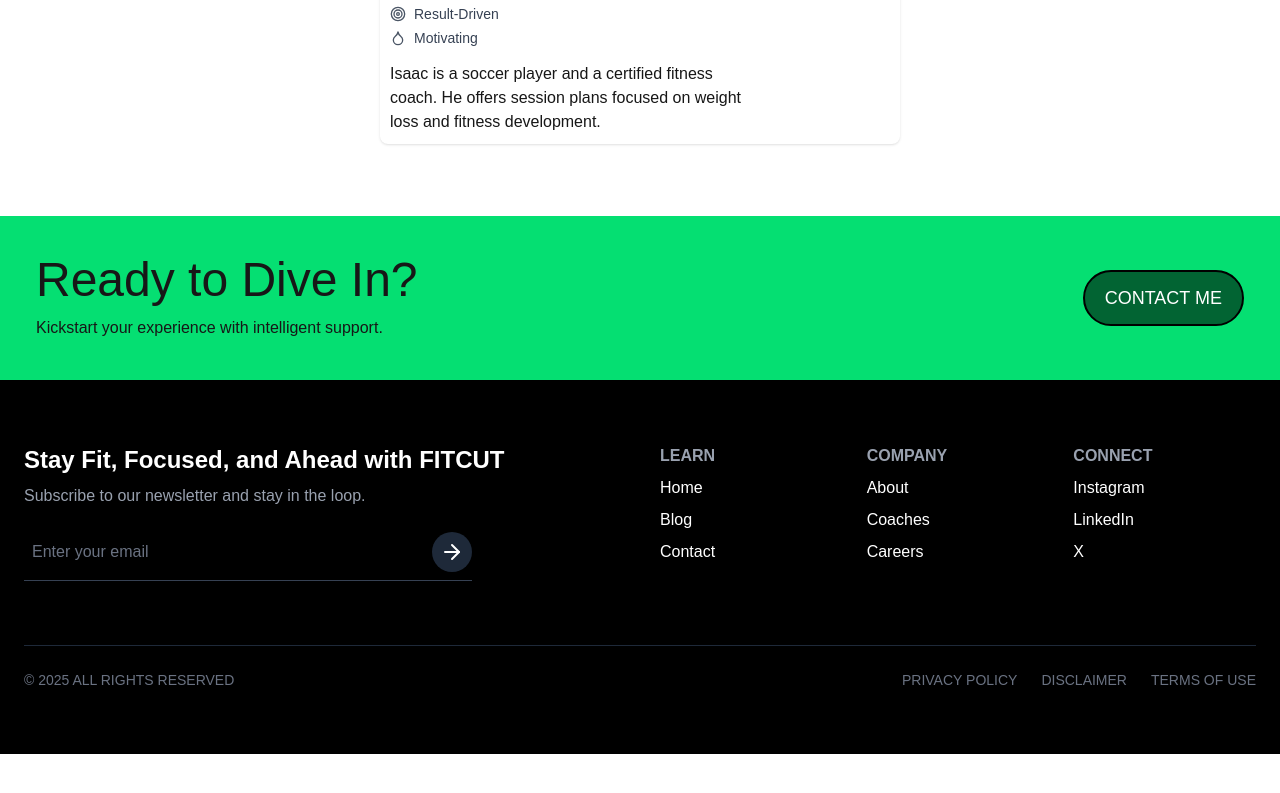
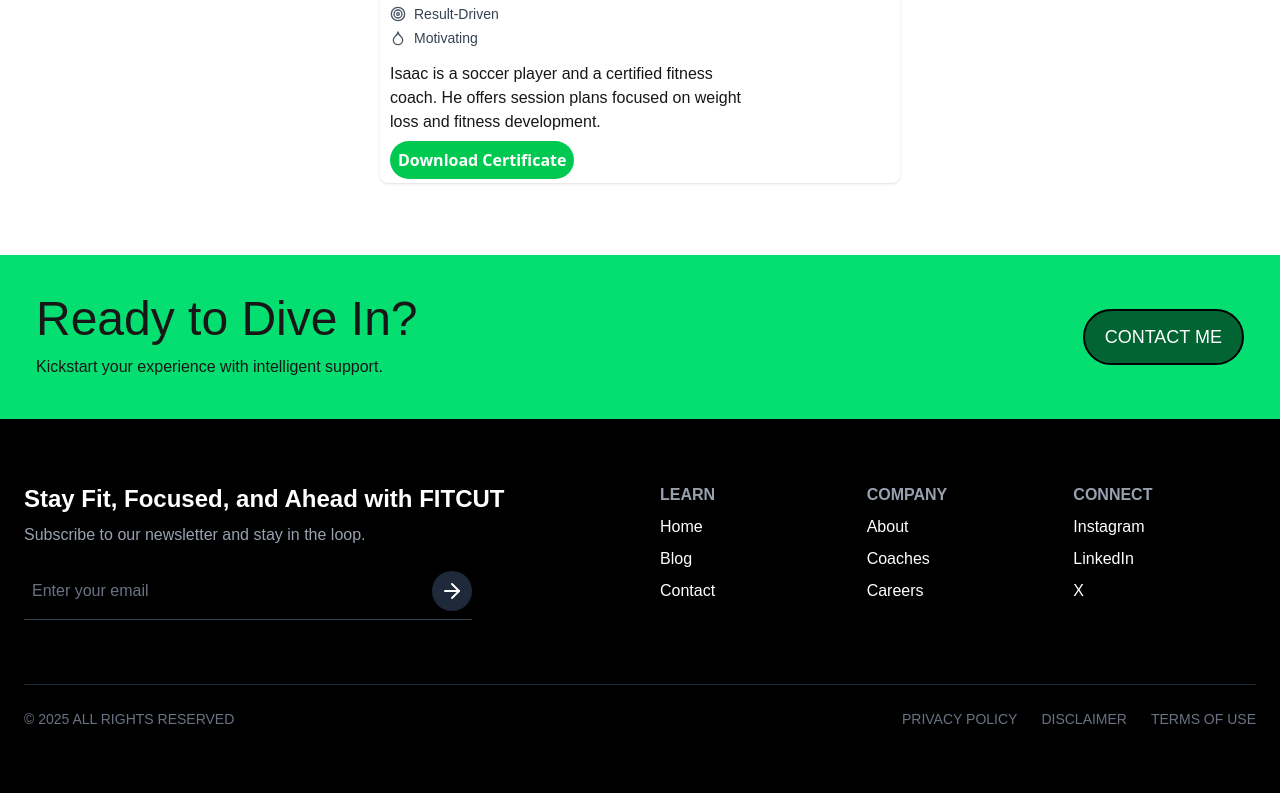
Before and after one commit to dennisikechukwu/fitcut, a Next.js app: page /coach in a window 1280 px wide. Shown: the part 1284-2077 px from the top of the page. Before the commit the page ends 2038 px from the top, so only its background shows below. Built offline with nearby package versions, Linux system fonts and the light colour scheme.

Commit message:
updated with some changes

```diff
--- a/src/app/coach/page.tsx
+++ b/src/app/coach/page.tsx
@@ -6,7 +6,7 @@ import { Heart, Target, Droplet } from 'lucide-react';
 const coach = () => {
   return (
     <section>
-      <Nav/>
+      <Nav />
       <div className="relative h-[60vh]  m-1.5 rounded-xl bg-cover bg-center" style={{ backgroundImage: "url('/abouta.jpg')" }}>
         <div className="absolute inset-0 bg-black/50 rounded-xl bg-opacity-50 flex flex-col items-center justify-center text-white text-center px-4 ">
           <h1 className="text-4xl md:text-5xl font-semibold mb-4">Training Master</h1>
@@ -36,7 +36,14 @@ const coach = () => {
               <Droplet className="w-4 h-4 text-gray-600" /> Motivating
             </li>
           </ul>
-  <p>Isaac is a  soccer player and a certified fitness <br/>coach. He offers session plans focused <br className='hidden max-md:block'/> on weight<br className='hidden md:block'/> loss and fitness development.</p>
+          <p>Isaac is a  soccer player and a certified fitness <br />coach. He offers session plans focused <br className='hidden max-md:block' /> on weight<br className='hidden md:block' /> loss and fitness development.</p>
+          <a
+            href="/certificate.pdf"
+            download
+            className='bg-green-500 text-white font-semibold p-2 rounded-full font-sans mb-2'
+            >
+            Download Certificate
+          </a>
         </div>
 
       </div>
```
Also changed, not shown: public/stellar.png (added), 1 other file (tests, documents, lock files or other folders). Lines whose indentation alone changed are shown as unchanged.
